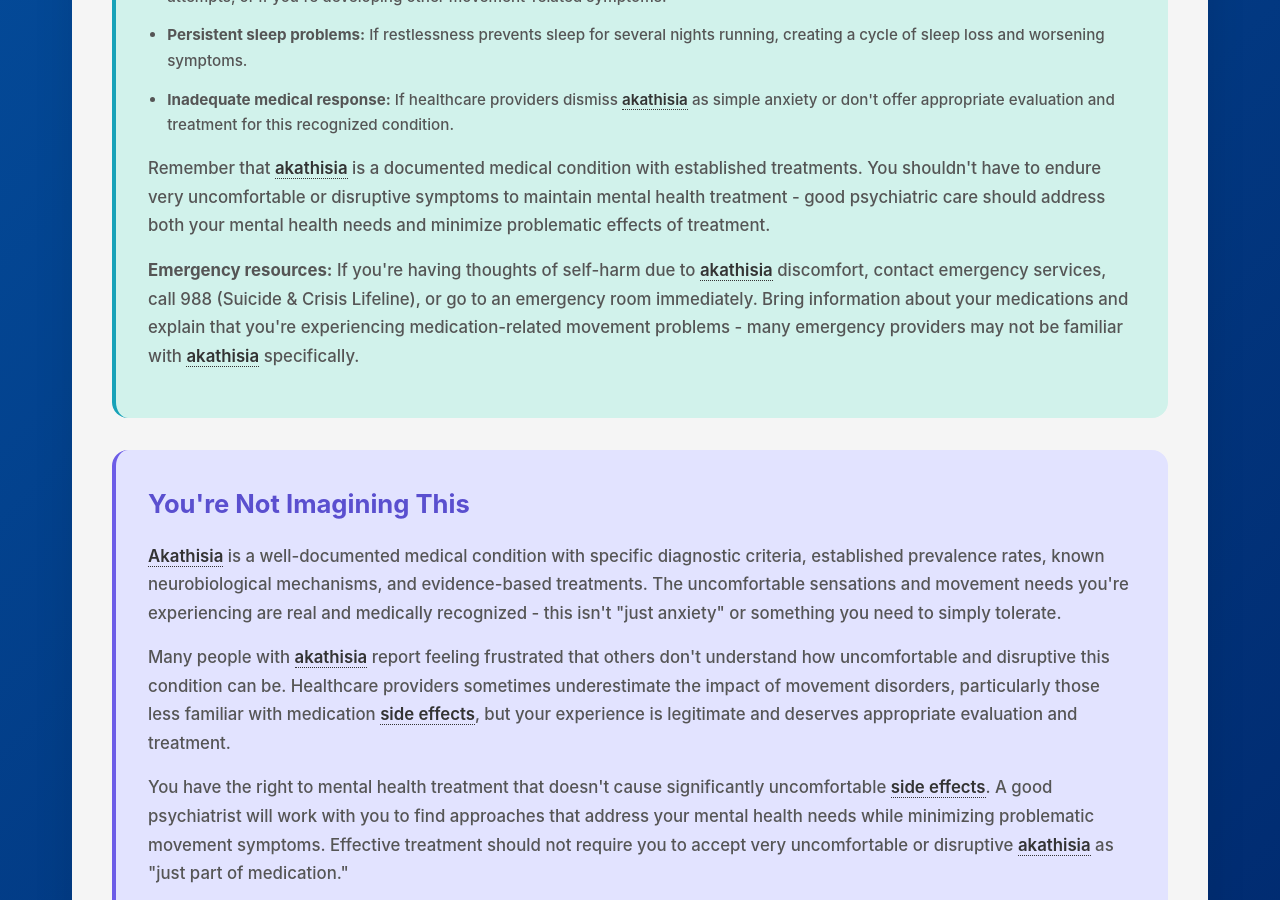
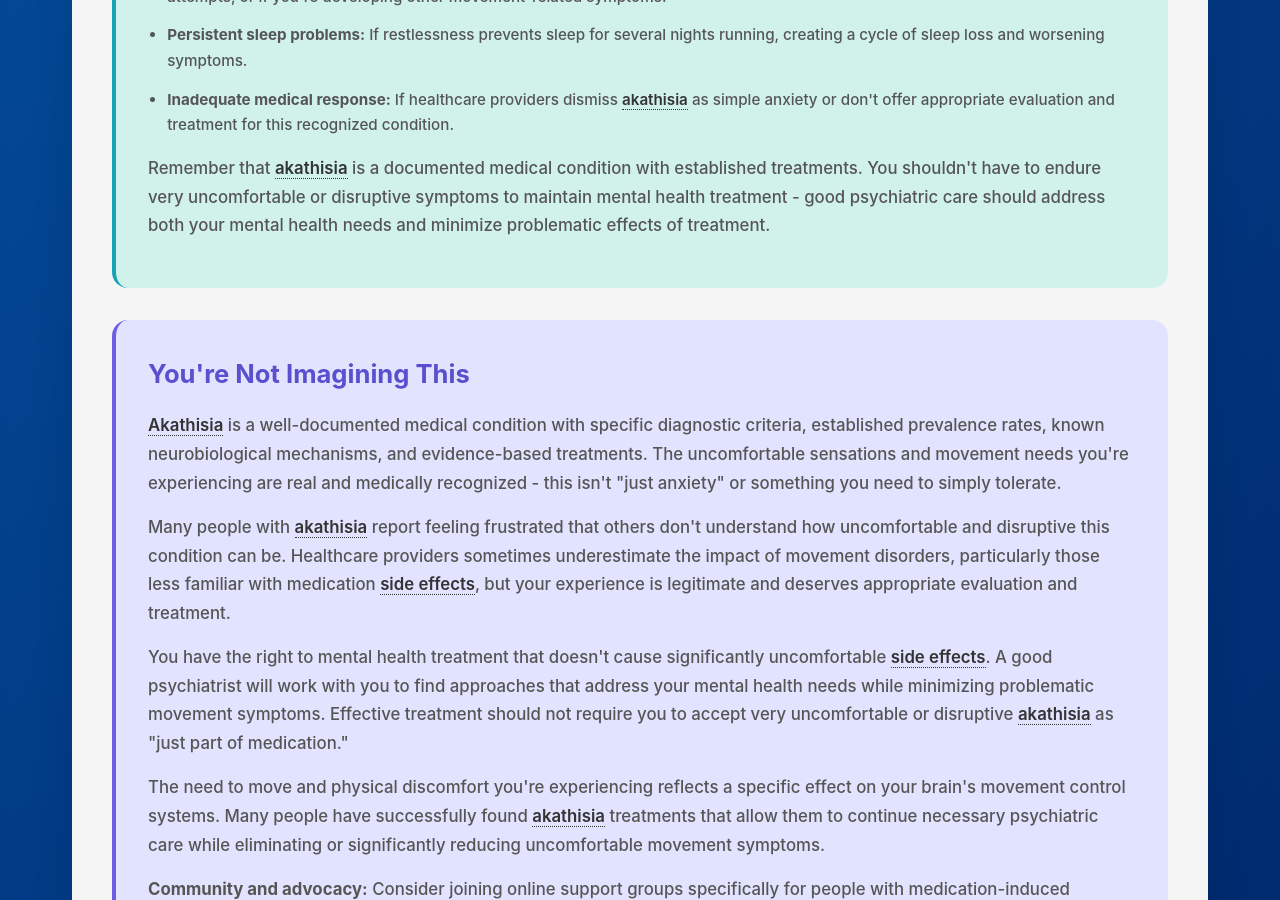
Before and after one commit to neurodivergent-survival-guide/neurodivergent-survival-guide, a Jekyll site: the page built from struggles/akathisia.html, in a window 1280 px wide and 900 px high, scrolled down 4498 px. Built offline with Jekyll 4.4.1, drawn with Linux system fonts in a browser that asks for light colours.

Commit message:
Update akathisia.html

```diff
--- a/struggles/akathisia.html
+++ b/struggles/akathisia.html
@@ -114,10 +114,8 @@ search_terms: ["can't sit still", "restless medication", "medicine making pace",
             <li><strong>Inadequate medical response:</strong> If healthcare providers dismiss <span class="jargon">akathisia<span class="tooltip">A movement disorder characterized by inner restlessness and an irresistible urge to move</span></span> as simple anxiety or don't offer appropriate evaluation and treatment for this recognized condition.</li>
         </ul>
 
+        <div class="highlight-box">
             <p>Remember that <span class="jargon">akathisia<span class="tooltip">A movement disorder characterized by inner restlessness and an irresistible urge to move</span></span> is a documented medical condition with established treatments. You shouldn't have to endure very uncomfortable or disruptive symptoms to maintain mental health treatment - good psychiatric care should address both your mental health needs and minimize problematic effects of treatment.</p>
-
-        <div class="highlight-box">
-            <p><strong>Emergency resources:</strong> If you're having thoughts of self-harm due to <span class="jargon">akathisia<span class="tooltip">A movement disorder characterized by inner restlessness and an irresistible urge to move</span></span> discomfort, contact emergency services, call 988 (Suicide & Crisis Lifeline), or go to an emergency room immediately. Bring information about your medications and explain that you're experiencing medication-related movement problems - many emergency providers may not be familiar with <span class="jargon">akathisia<span class="tooltip">A movement disorder characterized by inner restlessness and an irresistible urge to move</span></span> specifically.</p>
         </div>
     </div>
 
```
